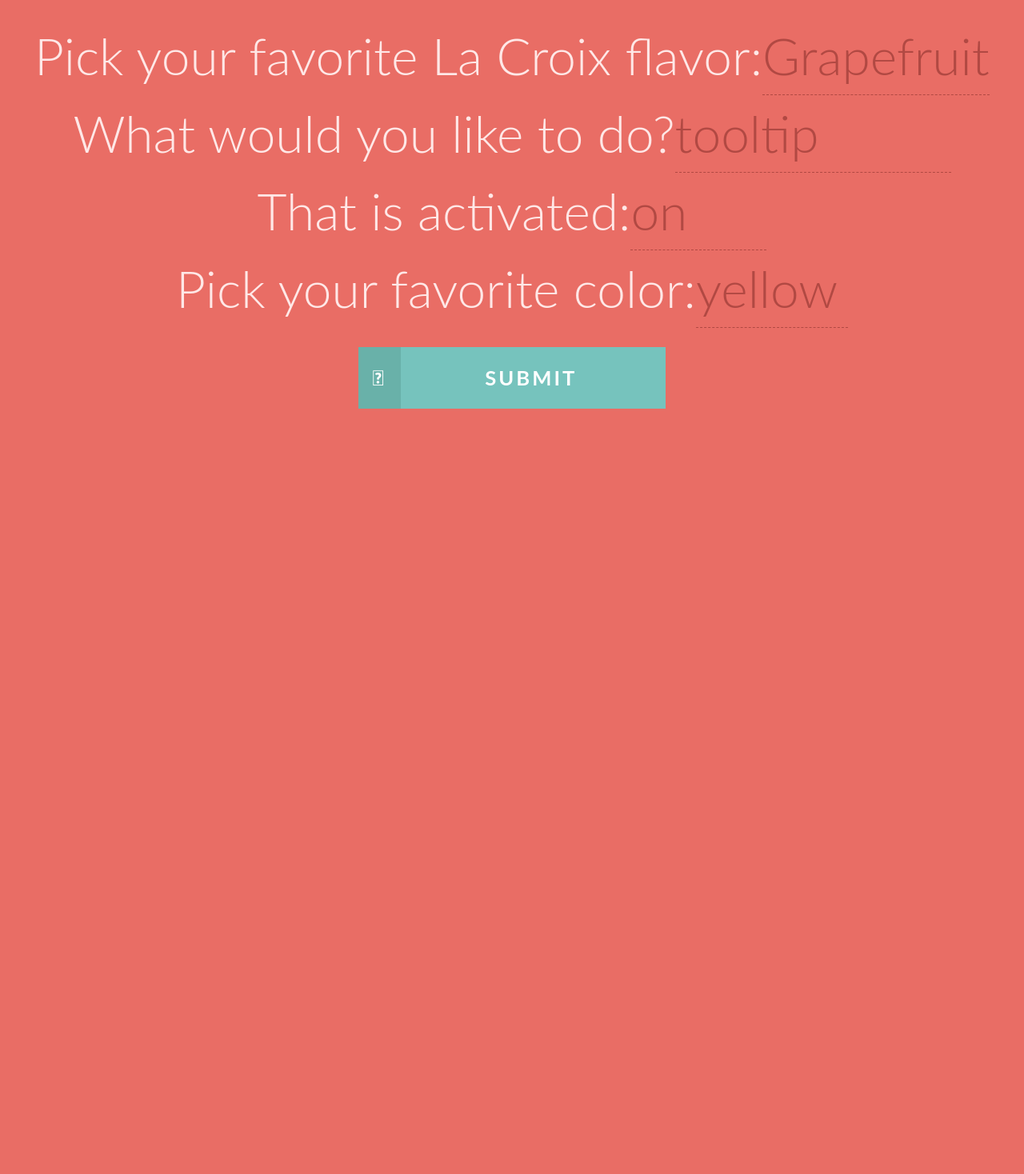
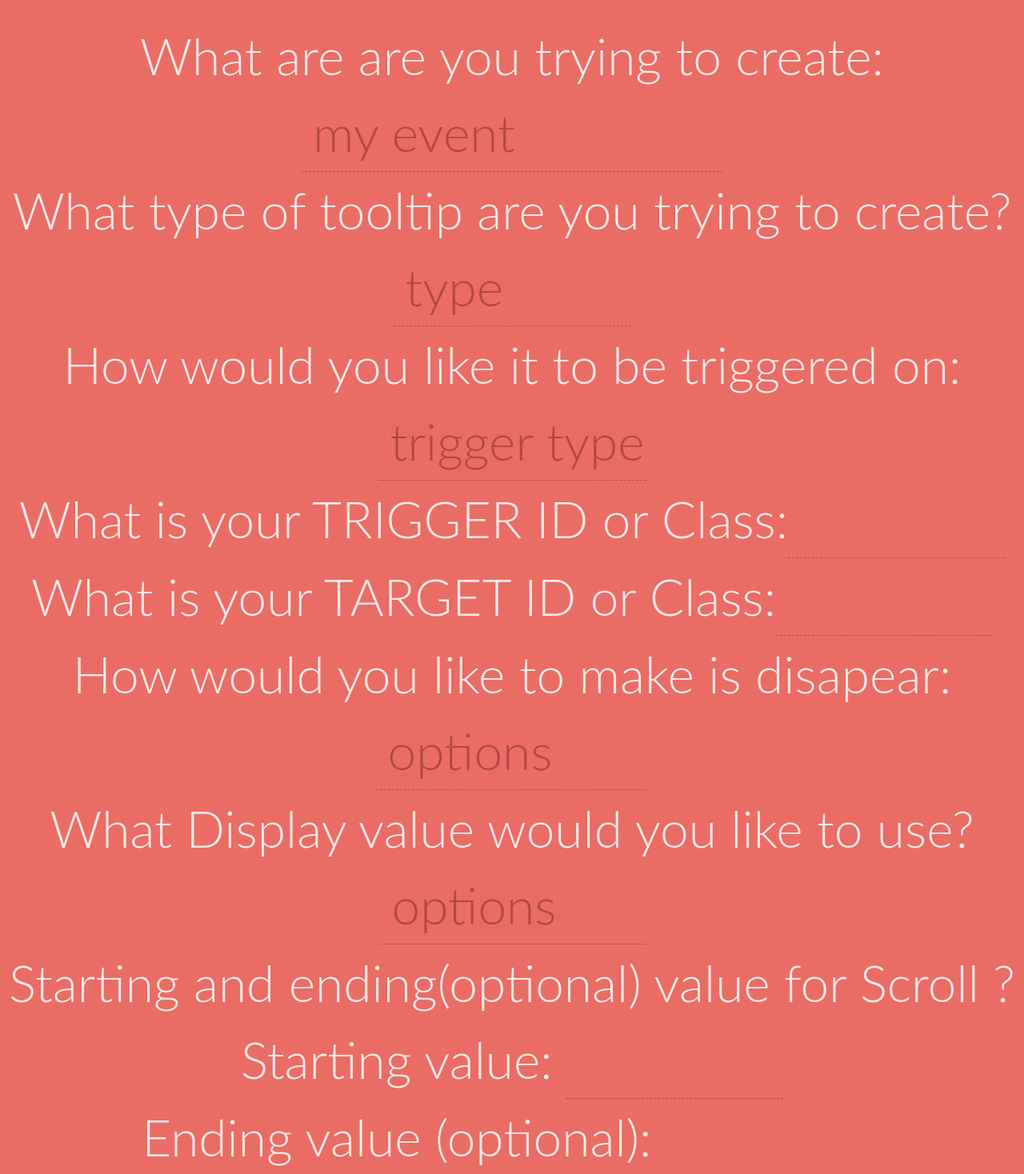
Before and after one commit to IAmNatch/JSCookbook, a React (Create React App) app in the folder js-react-app/: page / in a window 1280 px wide. Shown: the part 60-1528 px from the top of the page at 80% size. Before the commit the page ends 800 px from the top, so only its background shows below. Built offline with nearby package versions, Linux system fonts and the light colour scheme.

Commit message:
questions for scroll from are on react app

```diff
--- a/js-react-app/src/App.css
+++ b/js-react-app/src/App.css
@@ -100,6 +100,7 @@
 	color: #b14943;
 	cursor: pointer;
 	border-bottom: 1px dashed #b14943;
+	padding-left: 15px;
 }
 
 
@@ -153,7 +154,18 @@
 	overflow-x: hidden;
 }
 
-form select:focus, form button:focus {
+form select:focus, form button:focus, form input {
   border: none;
   outline:none;
 }
+
+form input {
+	width: 20%;
+}
+.extra-info {
+	font-size: 29px;
+	line-height: 1;
+}
+.extra-info p {
+	line-height: 1;
+}
--- a/js-react-app/src/App.js
+++ b/js-react-app/src/App.js
@@ -38,43 +38,68 @@
 
   render() {
     return (
-      <form onSubmit={this.handleSubmit} className="nl-form">
+      <form onSubmit={this.handleSubmit} className="nl-form" >
         <label>
-          Pick your favorite La Croix flavor:
+          What are are you trying to create:
           <select value={this.state.value.question1} onChange={this.handleChange}>
-            <option value="grapefruit">Grapefruit</option>
-            <option value="lime">Lime</option>
-            <option value="coconut">Coconut</option>
-            <option value="mango">Mango</option>
+            <option value="grapefruit">  my event</option>
+            <option value="lime"> tooltip</option>
+            <option value="coconut"> class name change</option>
+            <option value="mango"> sort</option>
           </select>
       </label>
        <br />
-        <label> What would you like to do?
+        <label> What type of tooltip are you trying to create?
           <select value={this.state.value.question2} onChange={this.handleChange}>
-            <option value="tooltip">tooltip</option>
-            <option value="change-class">change class</option>
-            <option value="drop-down">drop down</option>
+            <option value="tooltip">type</option>
+            <option value="change-class">popup</option>
+            <option value="drop-down">dropdown</option>
           </select>
         </label>
        <br />
-        <label> That is activated:
+        <label> How would you like it to be triggered on:
         	<select value={this.state.value.question3} onChange={this.handleChange}>
-						<option value="on" >on</option>
-						<option value="hover">Hover</option>
-						<option value="click">Click</option>
-						<option value="scroll">Scroll</option>
+						<option value="on" > trigger type</option>
+						<option value="hover">hover</option>
+						<option value="click">click</option>
+						<option value="scroll">click toggle</option>
+            <option value="scroll">scroll</option>
 					</select>
         </label>
       <br />
         <label>
-          Pick your favorite color:
-          <select value={this.state.value.question4} onChange={this.handleChange}>
-            <option value="yellow"> yellow</option>
-            <option value="green">green</option>
-            <option value="white">white</option>
-            <option value="orange">orange</option>
-          </select>
+          What is your TRIGGER ID or Class:
+          <input type="text" value={this.state.text}/>
       </label>
+        <br />
+
+        <label>
+          What is your TARGET ID or Class:
+          <input type="text" value={this.state.text}/>
+      </label>
+        <br />
+        <label> How would you like to make is disapear:
+        	<select value={this.state.value.question3} onChange={this.handleChange}>
+						<option value="on" > options</option>
+						<option value="hover">opacity</option>
+						<option value="click">dislay: none</option>
+					</select>
+        </label>
+        <br />
+        <label> What Display value would you like to use?
+        	<select value={this.state.value.question3} onChange={this.handleChange}>
+						<option value="on" > options</option>
+						<option value="hover">block</option>
+						<option value="click">inline</option>
+            <option value="hover">inline-block</option>
+						<option value="click">flex</option>
+					</select>
+        </label>
+        <br />
+        <label> Starting and ending(optional) value for Scroll ? <br />
+          <span>Starting value: <input type="text" value={this.state.text}/></span> <br />
+          <span>Ending value (optional): <input type="text" value={this.state.text}/></span>
+        </label>
         <br />
          <button className="nl-submit" type="submit">submit</button>
       </form>
```
